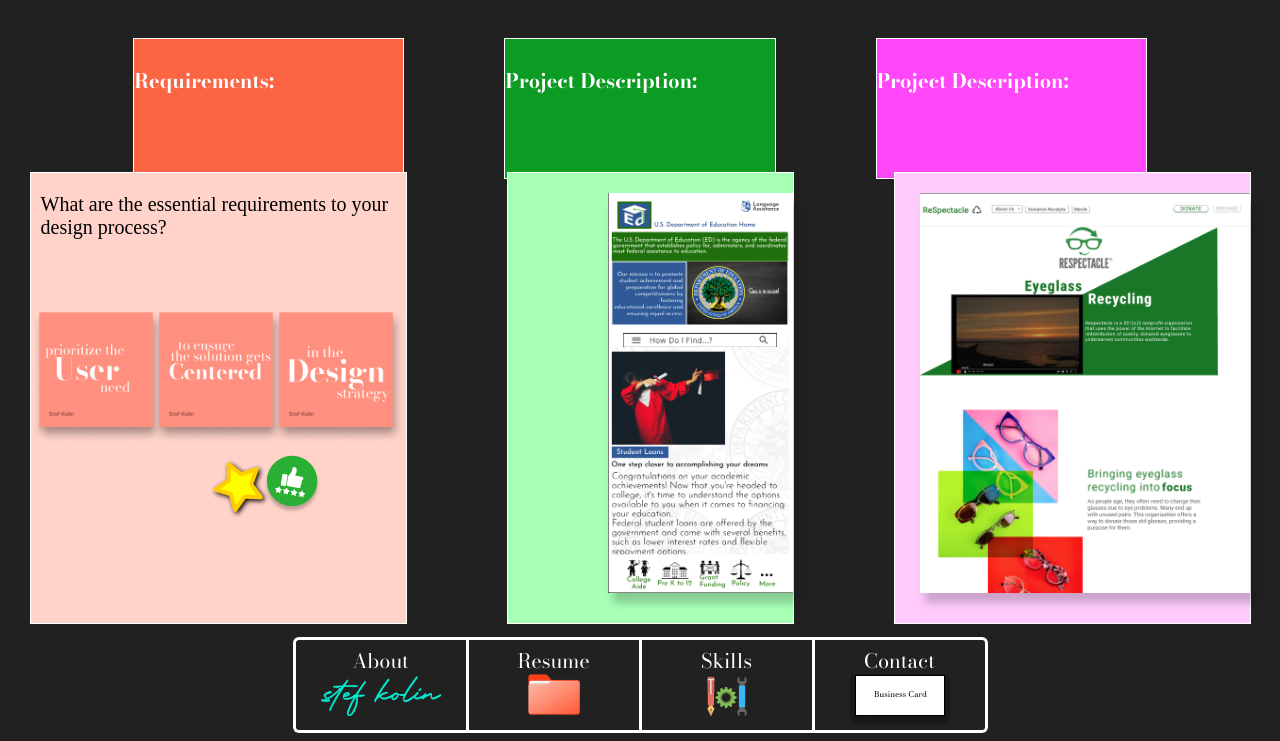
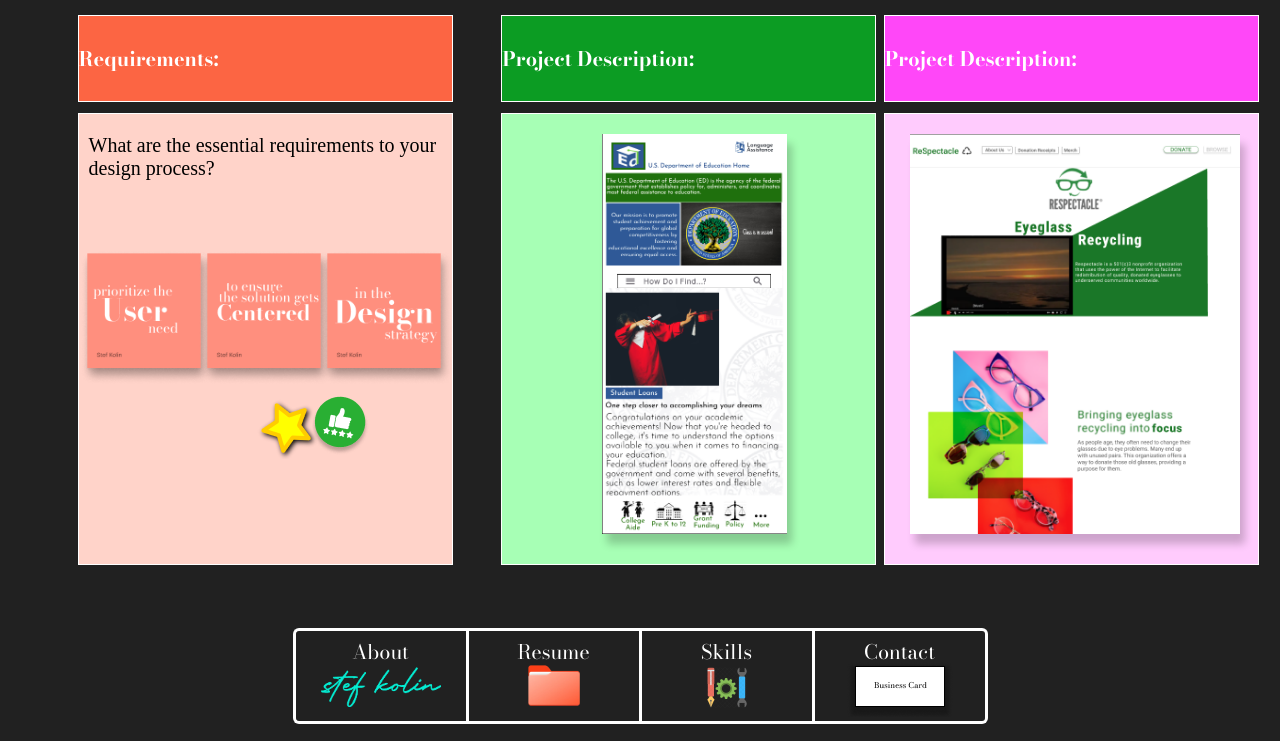
Before and after one commit to stef-kolin/UX_UI_HW_18, a plain HTML site: page work.html in a window 1280 px wide. Shown: the part 121-862 px from the top of the page. Drawn offline with nearby package versions, Linux system fonts and the light colour scheme.

Commit message:
replaced css flex with css grid
replaced css flex with css grid code for work.html.
made edits to work.html code to support css grid code.
added media query code

```diff
--- a/css/style.css
+++ b/css/style.css
@@ -161,106 +161,127 @@ width: 150px;
 
 /* work.html Page START */
 
-.myworksection {
- background-image: url("images\Background-image\patterned-swatch2.png");
+.mydivworksection {
+  display: grid;
+  grid-template-columns: auto auto auto auto;
+  grid-template-rows: 1fr;
+  grid-template-areas: "titleandcard-a titleandcard-b titleandcard-c";
+  justify-content: center;
+}
+
+.titleandcard {
+  margin-top: 3%;
+  width: 375px;
+  height: 600;
 
 
 }
 
-.titles {
-    display: flex;
-  flex-direction: row;
-  justify-content: center;
-  margin-right: 75px;
-  margin-left: 75px;
-  height: 175px;
+.title {
+  border: 1px solid white;
+
 }
 
-.title {
-    margin-top: 3%;
-  margin-inline: 50px;
-   border: 1px solid white;
-   width: 375px;
+.card {
+  margin-top: 3%;
+  border: 1px solid white;
+  height: 450;
+
+}
+
+.titleandcard-a {
+  grid-area: titleandcard-a;
+
 }
 
 .title-a {
-background-color: #FC6543;
+  background-color: #FC6543;
 }
 
-.title-b {
-  background-color: #0C9C23;
-  }
-
-  .title-c {
-    background-color: #FF47F8;
-    }
-
-.cards {
-    display: flex;
-  flex-direction: row;
-  justify-content: center;
-  margin-top: -45px;
-}
-.card {
-    margin-top: 3%;
-  margin-inline: 50px;
-  border: 1px solid white;
-  width: 375px;
-  height: 450px;
+.card-a {
+  background-color: #FFD3C9;
 
 }
 
-.card-a {
-background-color: #FFD3C9;
-}
 .card-a-font {
   color: black;
   font-family: 'Times New Roman', Times, sans serif;
   margin-left: 10px;
 }
+
 .card-a-image {
- margin-top: 50px;
-
+  margin-top: 50px;
 }
 
 .card-a2-image {
   margin-left: 175px;
 }
 
+
+
+.titleandcard-b {
+  grid-area: titleandcard-b;
+  margin-left: 13%;
+}
+
+.title-b {
+  background-color: #0C9C23;
+
+}
+
 .card-b {
   background-color: #A7FFB5;
+
 }
 
 .card-b-image {
-    margin-left: 100px;
-  box-shadow: 5px 10px 8px rgba(0,0,0,0.2);
+  margin-left: 100px;
+  box-shadow: 5px 10px 8px rgba(0, 0, 0, 0.2);
 }
+
+
+.titleandcard-c {
+  grid-area: titleandcard-c;
+  margin-left: 15%;
+
+}
+
+.title-c {
+  background-color: #FF47F8;
+}
+
 .card-c {
   background-color: #FFCBFD;
+
 }
 
 .card-c-image {
-margin-left: 25px;
-box-shadow: 5px 10px 8px rgba(0,0,0,0.2);
+  margin-left: 25px;
+  box-shadow: 5px 10px 8px rgba(0, 0, 0, 0.2);
 }
 
+
+
+
 .toolkit {
-   display: flex;
+  display: flex;
   flex-direction: row;
   justify-content: center;
 
 }
+
 .kit-item {
   border: solid white;
   margin-top: 1%;
   width: 170px;
   height: 90px;
-    text-align:center;
+  text-align: center;
 }
 
 .itemtitle {
   margin-top: 5px;
 }
+
 .aboutitem {
   border-top-left-radius: 6px;
   border-bottom-left-radius: 6px;
@@ -268,8 +289,8 @@ box-shadow: 5px 10px 8px rgba(0,0,0,0.2);
 }
 
 .resumeitem {
- border-right: 1px;
- }
+  border-right: 1px;
+}
 
 
 
@@ -280,19 +301,35 @@ box-shadow: 5px 10px 8px rgba(0,0,0,0.2);
 }
 
 .signaturefont {
-margin-top: -20px;
+  margin-top: -20px;
 }
+
 .resume-icon {
   margin-top: -30px;
 }
+
 .businesscard-icon {
   margin-top: -25px;
 }
+
 .skills-icon {
   margin-top: -20px;
 }
+
 .kit-item a {
   text-decoration: none;
+}
+
+@media only screen and (max-width: 600) {
+  .mydivworksection {
+    grid-template-rows: auto auto auto;
+    grid-template-columns: 1fr;
+    grid-template-areas:
+      "titleandcard-a"
+      "titleandcard-b"
+      "titleandcard-c"
+    ;
+  }
 }
 /* work.html Page END */
 
--- a/work.html
+++ b/work.html
@@ -64,48 +64,58 @@
 
 <!--My Work html START-->
 <section class="myworksection">
-    <div class="myworksection">
+    <div class="mydivworksection">
 
 
-<div class="titles">
+        <div class="titleandcard-a titleandcard">
             <div class="title title-a">
                 <h4>Requirements:</h4>
             </div>
 
+            <div class="card card-a">
+                <p class="card-a-font">What are the essential requirements to your design process?</p>
+                <img src="images\toolkit images\requirements-image.png" width="375" height="135"
+                    class="card-a-image">
+                <img src="images\toolkit images\requirements-image2.png" class="card-a2-image">
+            </div>
+        </div>
+
+        <div class="titleandcard-b titleandcard">
             <div class="title title-b">
                 <h4>Project Description:</h4>
             </div>
 
+            <div class="card card-b">
+                <p></p>
+                <img src="images/toolkit images/Screenshot 2024-03-04 133832.png"
+                    alt="Mobile homepage image of Govt site redesign project" width="185" height="400"
+                    class="card-b-image">
+            </div>
+
+        </div>
+
+        <div class="titleandcard-c titleandcard">
             <div class="title title-c">
                 <h4>Project Description:</h4>
-        </div>
-</div>
-
-<div class="cards">
-        <div class="card card-a">
-            <p class="card-a-font">What are the essential requirements to your design process?</p>
-            <img src="images\toolkit images\requirements-image.png" width="375" height="135" class="card-a-image">
-            <img src="images\toolkit images\requirements-image2.png" class="card-a2-image">
-        </div>
-
-        <div class="card card-b">
-            <p></p>
-            <img src="images/toolkit images/Screenshot 2024-03-04 133832.png" alt="Mobile homepage image of Govt site redesign project" width="185" height="400" class="card-b-image">
-
             </div>
 
             <div class="card card-c">
                 <p></p>
-            <img src="images\toolkit images\Screenshot 2024-02-14 141745.png" width="330" height="400" class="card-c-image">
+                <img src="images\toolkit images\Screenshot 2024-02-14 141745.png" width="330" height="400"
+                    class="card-c-image">
             </div>
         </div>
+    </div>
+
+
 
     <div class="toolkit">
 
         <div class="kit-item aboutitem">
             <a href="about.html">
                 <p class="itemtitle">About</p>
-    <img src="images\toolkit images\stef kolin signature font.png" width="120" height="40" class="signaturefont itemimage">
+                <img src="images\toolkit images\stef kolin signature font.png" width="120" height="40"
+                    class="signaturefont itemimage">
             </a>
         </div>
 
@@ -128,7 +138,7 @@
 
     </div>
 
-</div>
+
 </section>
 </body>
 
```
Also changed, not shown: about.html (+1 -4 lines). Lines whose indentation alone changed are shown as unchanged.
